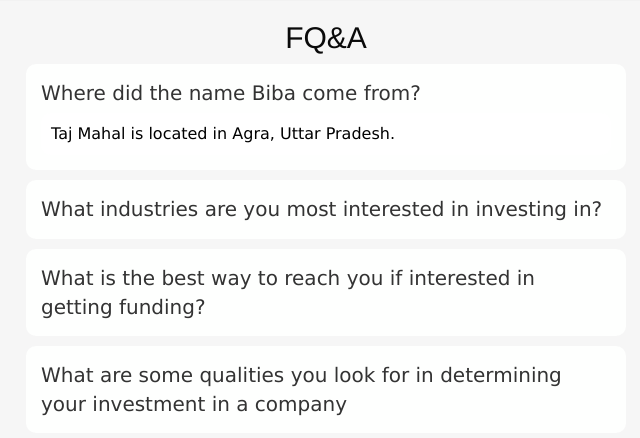
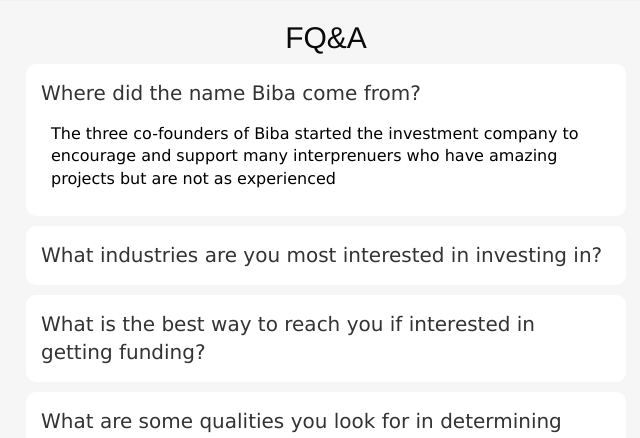
Before and after one commit to ruraliz/BibaFund, a Django app: page /contact/ in a window 1280 px wide, after a click on "Where did the name Biba come from?". Shown: the part 684-1122 px from the top of the page, without its empty margins (314-954 px from the left). Run offline with Django 4.2, Linux system fonts and the light colour scheme; some libraries are stand-ins or nearby versions.

Commit message:
add: Q&A portion"

```diff
--- a/main_app/templates/contact.html
+++ b/main_app/templates/contact.html
@@ -131,7 +131,7 @@
             <p>Where did the name Biba come from?</p>
           </div>
           <div class="accordion__answer">
-            <p>Taj Mahal is located in Agra, Uttar Pradesh.</p>
+            <p>The three co-founders of Biba started the investment company to encourage and support many interprenuers who have amazing projects but are not as experienced</p>
           </div>
         </div>
         <div class="accordion">
@@ -139,7 +139,7 @@
             <p>What industries are you most interested in investing in?</p>
           </div>
           <div class="accordion__answer">
-            <p>Taj Mahal is located in Agra, Uttar Pradesh.</p>
+            <p>We are open to Investing in various industries but would like to focus on Agriculture, Technology, Health, Transportation, Architecture and Commerce.</p>
           </div>
         </div>
         <div class="accordion">
@@ -147,7 +147,7 @@
             <p>What is the best way to reach you if interested in getting funding?</p>
           </div>
           <div class="accordion__answer">
-            <p>Taj Mahal is located in Agra, Uttar Pradesh.</p>
+            <p>You can contact us via <a href="/contact"></a></p>
           </div>
         </div>
         <div class="accordion">
@@ -155,7 +155,7 @@
             <p>What are some qualities you look for in determining your investment in a company</p>
           </div>
           <div class="accordion__answer">
-            <p>Taj Mahal is located in Agra, Uttar Pradesh.</p>
+            <p>The most imporatant qualification</p>
           </div>
         </div>
         <div class="accordion">
--- a/main_app/templates/index.html
+++ b/main_app/templates/index.html
@@ -51,8 +51,9 @@
         </div>
 
         <div class="item">
-          <img src="static/" alt="Image">
+          <img src="static/bibafund.jpg" alt="Image">
           <div class="carousel-caption">
+            <h3>We strive to seek talented individuals</h3>
           </div>
         </div>
       </div>
```
